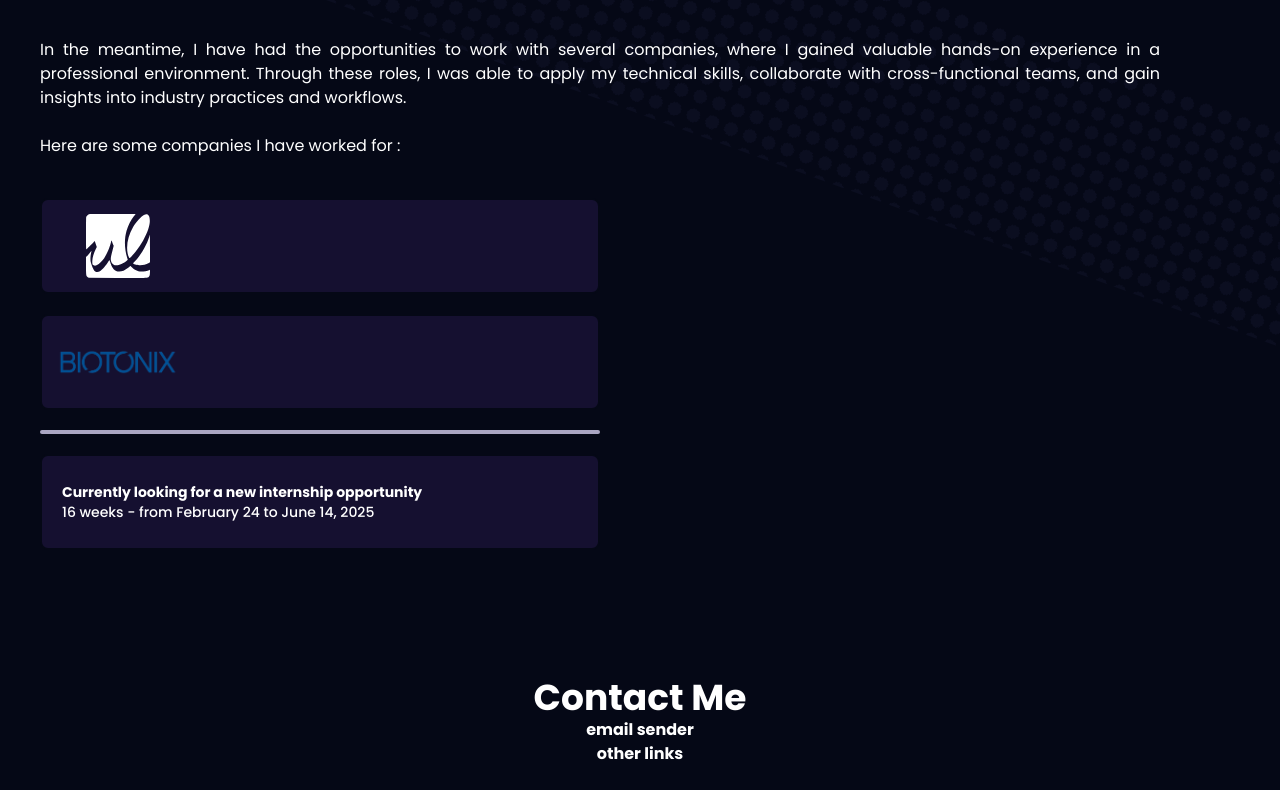
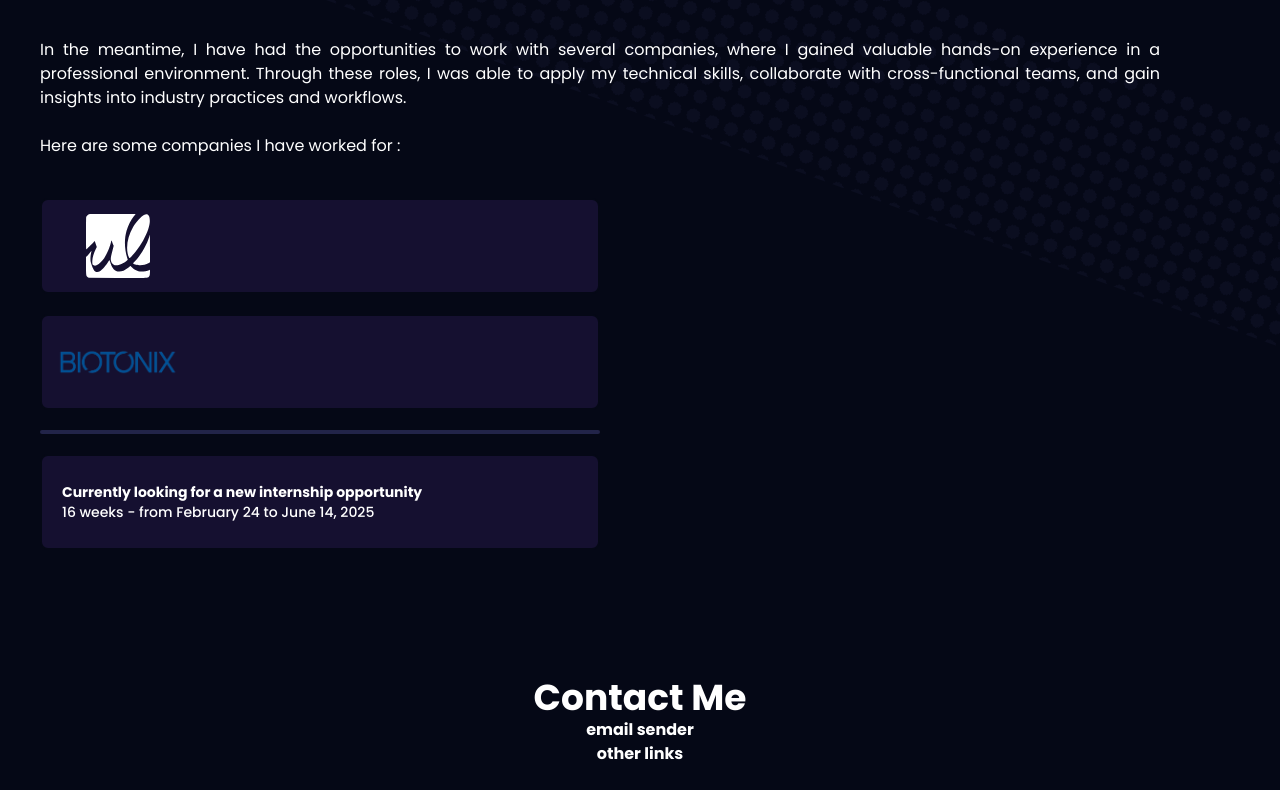
Before and after one commit to ArkAow/tom-charpentier-portfolio, a React (Vite) app: page / in a window 1280 px wide. Shown: the part 2490-3280 px from the top of the page. Built offline with nearby package versions, Linux system fonts and the light colour scheme.

Commit message:
Adjusting colors in CampagnyCards component

```diff
--- a/src/components/CompagnyCards.jsx
+++ b/src/components/CompagnyCards.jsx
@@ -63,7 +63,7 @@ export default function CompanyCards() {
         </div>
       </button >
 
-      <hr className="w-1/2 border-t-4 border-secondary rounded-xl"/>
+      <hr className="w-1/2 border-t-4 border-accent rounded-xl"/>
 
       {/* En recherche */}
       <div className=" min-w-40 w-1/2 group relative h-24 z-10 rounded-lg border-2 border-primary bg-tertiary
```
